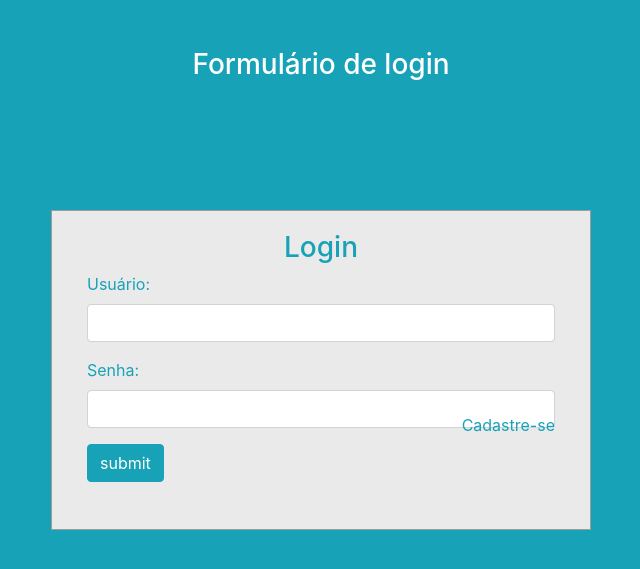
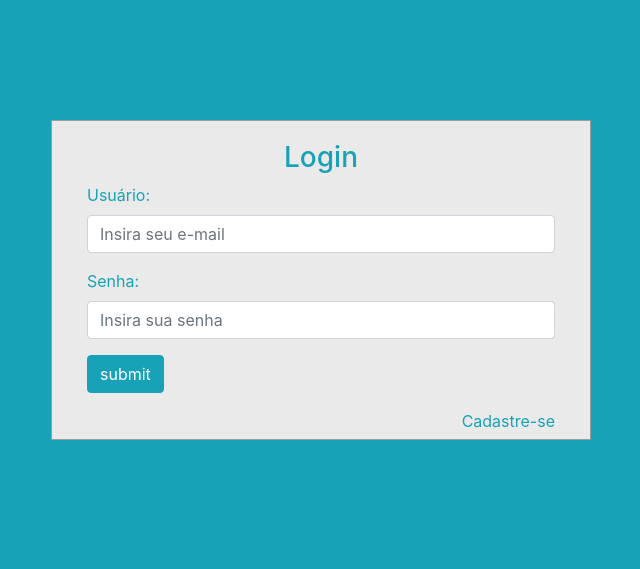
Before and after one commit to dnsdigitaltech/php8PDO, a PHP site: page /login/index.php in a window 1280 px wide. Shown: the top 569 px of the page, without its empty margins (319-959 px from the left). Run offline with PHP 8.4, Linux system fonts and the light colour scheme; some libraries are stand-ins or nearby versions.

Commit message:
Formulário de Login

```diff
--- a/login/index.php
+++ b/login/index.php
@@ -6,25 +6,24 @@
 
 <body>
     <div id="login">
-        <h3 class="text-center text-white pt-5">Formulário de login</h3>
         <div class="container">
             <div id="login-row" class="row justify-content-center align-items-center">
                 <div id="login-column" class="col-md-6">
                     <div id="login-box" class="col-md-12">
-                        <form id="login-form" class="form" action="" method="post">
+                        <form id="login-form" class="form" action="autenticar.php" method="post">
                             <h3 class="text-center text-info">Login</h3>
                             <div class="form-group">
                                 <label for="username" class="text-info">Usuário:</label><br>
-                                <input type="text" name="username" id="username" class="form-control">
+                                <input type="email" name="email" id="username" class="form-control" placeholder="Insira seu e-mail" required>
                             </div>
                             <div class="form-group">
                                 <label for="password" class="text-info">Senha:</label><br>
-                                <input type="text" name="password" id="password" class="form-control">
+                                <input type="password" name="senha" id="password" class="form-control" placeholder="Insira sua senha" required>
                             </div>
                             <div class="form-group">
                                 <input type="submit" name="submit" class="btn btn-info btn-md" value="submit">
                             </div>
-                            <div id="register-link" class="text-right">
+                            <div id="register-link" class="text-right mt-1">
                                 <a href="#" class="text-info">Cadastre-se</a>
                             </div>
                         </form>
```
Also changed, not shown: login/autenticar.php (added, +7 -0 lines).
